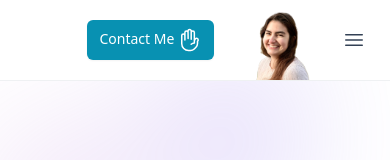
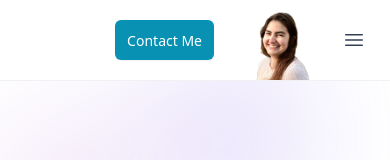
Before and after one commit to cguliuzza/tina-dev-site, a Next.js app: page / in a window 390 px wide. Shown: the top 160 px of the page. Built offline with nearby package versions, Linux system fonts and the light colour scheme; a web font is replaced by a local one.

Commit message:
swap alias for personal email and remove hand from mobile CTA button

```diff
--- a/components/Hero.tsx
+++ b/components/Hero.tsx
@@ -58,7 +58,7 @@ export default function Hero() {
             <div className="hidden sm:mb-8 sm:flex sm:justify-center">
               <div className="relative mt-10 flex items-center">
                 <a
-                  href="mailto:christina.guliuzza@gmail.com"
+                  href="mailto:hello@christinaguliuzza.com"
                   className="rounded-md bg-cyan-600 px-3.5 py-2.5 text-sm font-semibold text-white shadow-sm hover:bg-cyan-500 focus-visible:outline focus-visible:outline-2 focus-visible:outline-offset-2 focus-visible:outline-cyan-600"
                 >
                   Contact Me
--- a/components/Navbar.tsx
+++ b/components/Navbar.tsx
@@ -48,13 +48,13 @@ export default function Navbar() {
             </a>
           ))}
         </div>
-        <button className="group flex flex-0  ml-auto items-center justify-end rounded-md text-white bg-cyan-600 py-2 px-3 shadow-sm hover:bg-cyan-500 focus-visible:outline focus-visible:outline-2 focus-visible:outline-offset-2 focus-visible:outline-cyan-600">
+        <button className="group block ml-auto items-center justify-end rounded-md text-white bg-cyan-600 py-2 px-3 shadow-sm hover:bg-cyan-500 focus-visible:outline focus-visible:outline-2 focus-visible:outline-offset-2 focus-visible:outline-cyan-600">
           <a
-            href="mailto:christina.guliuzza@gmail.com"
+            href="mailto:hello@christinaguliuzza.com"
             className="text-sm font-medium"
           >
             Contact Me{' '}
-            <span className="wave">
+            <span className="hidden sm:inline-block wave">
               <svg
                 xmlns="http://www.w3.org/2000/svg"
                 fill="none"
@@ -100,7 +100,7 @@ export default function Navbar() {
         <Dialog.Panel className="fixed inset-y-0 right-0 z-10 w-full overflow-y-auto bg-white px-6 pb-6 sm:max-w-sm sm:ring-1 sm:ring-slate-900/10">
           <div className="flex items-center gap-x-6">
             <a
-              href="/#contact"
+              href="mailto:hello@christinaguliuzza.com"
               onClick={() => setMobileMenuOpen(false)}
               className="ml-auto rounded-md bg-cyan-600 py-2 px-3 text-sm font-semibold text-white shadow-sm hover:bg-cyan-500 focus-visible:outline focus-visible:outline-2 focus-visible:outline-offset-2 focus-visible:outline-cyan-600"
             >
--- a/styles/global.css
+++ b/styles/global.css
@@ -17,7 +17,10 @@ html {
   animation-duration: 2.5s;
   animation-iteration-count: infinite;
   transform-origin: 70% 70%;
-  display: inline-block;
+  display: hidden;
+  @media (max-width: 768px) {
+    display: block;
+  }
 }
 
 @keyframes wave-animation {
```
